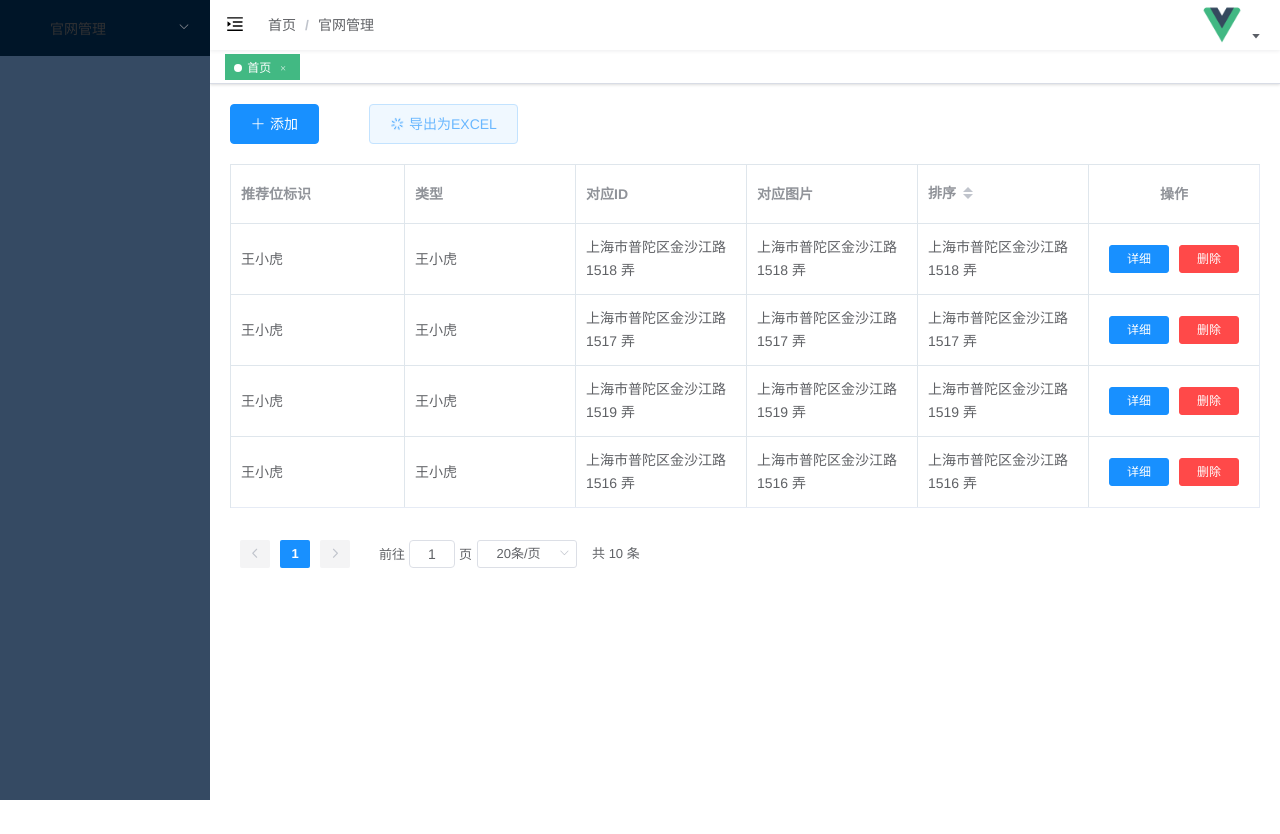
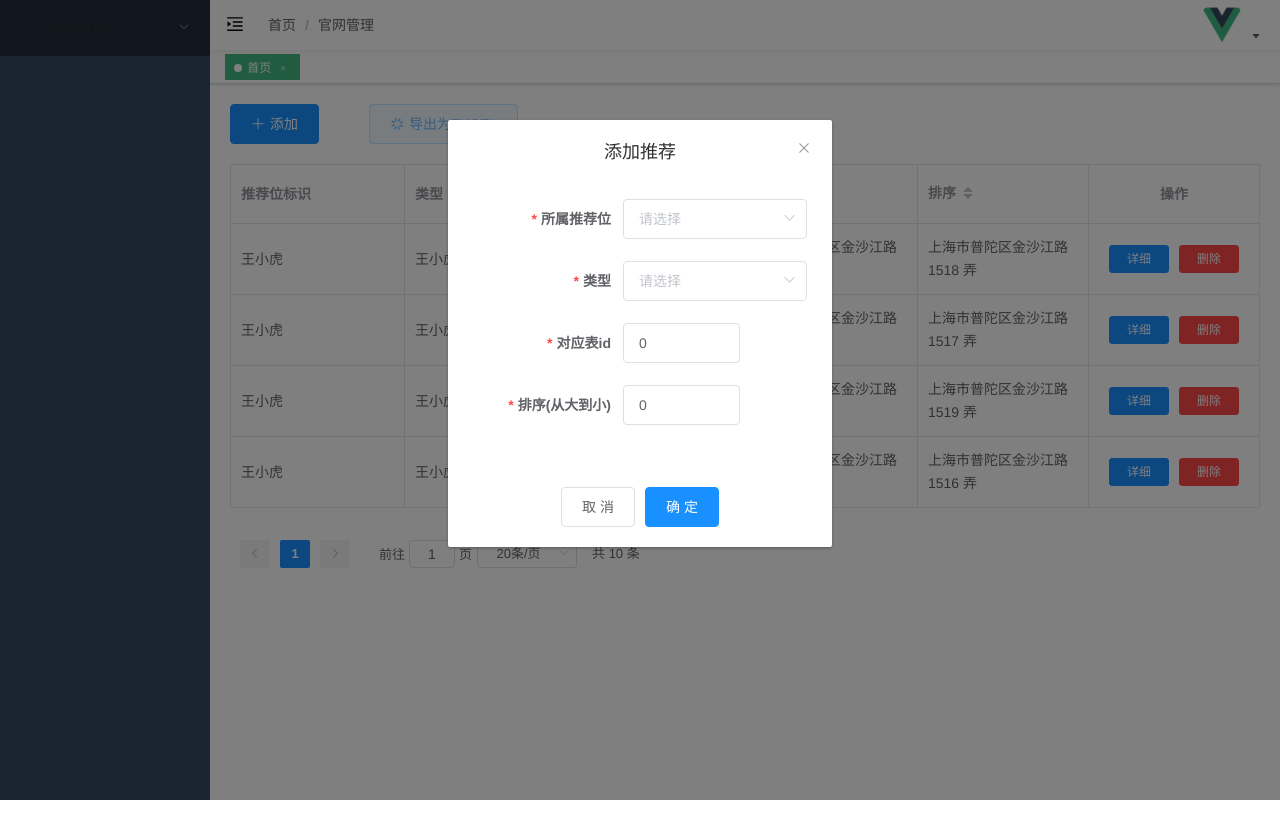
Before and after one commit to hemengke1997/pp_backend, a Vue app: page /#/ in a window 1280 px wide. Both pictures are taken after a click on the button "添加". Built offline with nearby package versions, Linux system fonts and the light colour scheme; what js-cookies would draw is missing.

Commit message:
edit README.md

```diff
--- a/package.json
+++ b/package.json
@@ -16,8 +16,9 @@
     "node-sass": "^4.12.0",
     "normalize.css": "^8.0.1",
     "svg-sprite-loader": "^4.1.6",
-    "vue": "^2.5.2",
-    "vue-router": "^3.0.1"
+    "vue": "^2.6.10",
+    "vue-router": "^3.0.1",
+    "vue.js": "^0.3.2"
   },
   "devDependencies": {
     "autoprefixer": "^7.1.2",
--- a/src/views/office/recommend/content.vue
+++ b/src/views/office/recommend/content.vue
@@ -1,7 +1,7 @@
 <template>
   <div class="app-container">
     <div class="filter-container">
-      <el-button type="primary" class="filter-item" plain icon="el-icon-plus">添加</el-button>
+      <el-button type="primary" class="filter-item" plain icon="el-icon-plus" @click="handleCreate">添加</el-button>
       <el-button
         type="primary"
         class="filter-item"
@@ -26,24 +26,22 @@
       <el-table-column prop="address" label="对应ID"></el-table-column>
       <el-table-column prop="address" label="对应图片"></el-table-column>
       <el-table-column prop="address" label="排序" sortable></el-table-column>
-      <el-table-column label="操作" class-name="small-padding fixed-width" align="center">
-        <template>
-          <el-button size="mini" type="primary" @click="handleUpdate">详细</el-button>
-          <el-button size="mini" type="danger" @click="handleDelete">删除</el-button>
-        </template>
+      <el-table-column label="操作" class-name="small-padding fixed-width" align="center" v-slot="scope">
+          <el-button size="mini" type="primary" @click="handleUpdate(scope.$index,scope.row)">详细</el-button>
+          <el-button size="mini" type="danger" @click="handleDelete(scope.$index,scope.row)">删除</el-button>
       </el-table-column>
     </el-table>
 
     <Pagination :total="10" />
     <el-dialog
-      title="修改推荐"
+      :title="dialogStatus==='create' ? '添加推荐':'修改推荐'"
       :visible.sync="dialogVisible"
       close-on-press-escape
       :close-on-click-modal="false"
       :center="true"
       width="30%"
     >
-      <el-form :model="form" ref="dataForm" :rules="rules" :label-position="right">
+      <el-form :model="form" ref="dataForm" :rules="rules" label-position="right" label-width="150px">
         <el-form-item label="所属推荐位" prop="recommend">
           <el-select v-model="form.position">
             <el-option label="热门商品" value="hot"></el-option>
@@ -61,11 +59,11 @@
             <el-option label="公告内容" value="7"></el-option>
           </el-select>
         </el-form-item>
-        <el-form-item label="对应表id" prop="tableID">
+        <el-form-item label="对应表id" prop="id" style="width:80%">
           <el-input v-model="form.id"></el-input>
         </el-form-item>
-        <el-form-item label="排序(从大到小)" prop="sort">
-          <el-input v-model="form.sort"></el-input>
+        <el-form-item label="排序(从大到小)" prop="sort" style="width:80%">
+          <el-input v-model="form.sort" type="number"></el-input>
         </el-form-item>
       </el-form>
       <span slot="footer" class="dialog-footer">
@@ -112,24 +110,38 @@ export default {
         sort: 0
       },
       rules:{
-          recommend:[{required:true,trigger:'blur'}],
-          type: [{required:true,trigger:'blur'}],
-          tableID:[{required:true,message:'请输入对应表ID!',trigger:'change'}],
+          recommend:[{required:true,trigger:'change'}],
+          type: [{required:true,trigger:'change'}],
+          id:[{required:true,message:'请输入对应表ID!',trigger:'change'}],
           sort:[{required:true,message:'请输入排序数字!',trigger:'change'}]
       },
       tableKey: 0,
       listLoading: false,
-      dialogVisible: false
+      dialogVisible: false,
+      dialogStatus:'create'  //添加记录
     };
   },
   methods: {
     handleUpdate() {
       this.dialogVisible = true;
+      this.dialogStatus = 'add'
     },
-    handleDelete() {},
+    handleDelete(index,row) {
+      this.$confirm('确认删除?').then(()=>{
+        this.deleteData(row)
+      })
+    },
+    deleteData(index,row){
+      const tempData = Object.assign({},row)
+      this.list.splice(index,1)
+    },
     //   el-table自带的一个方法 当排序顺序改变的时候触发
-    sortChange() {}
-  }
+    sortChange() {},
+    handleCreate() {
+      this.dialogStatus = 'create'
+      this.dialogVisible = true
+    }
+  },
 };
 </script>
 
```
Also changed, not shown: src/views/office/recommend/type.vue (+63 -0 lines), 1 other file (tests, documents, lock files or other folders).
